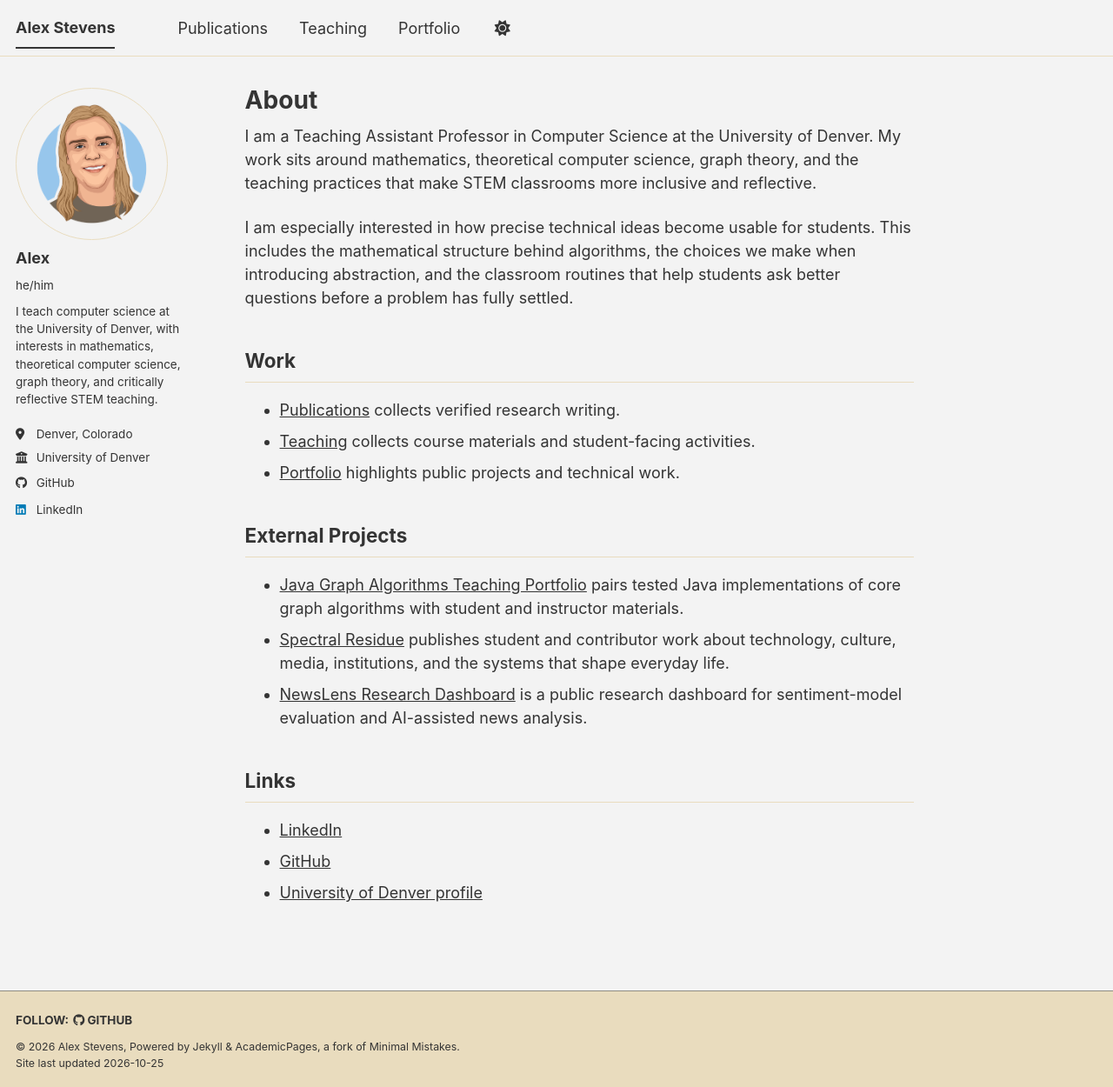
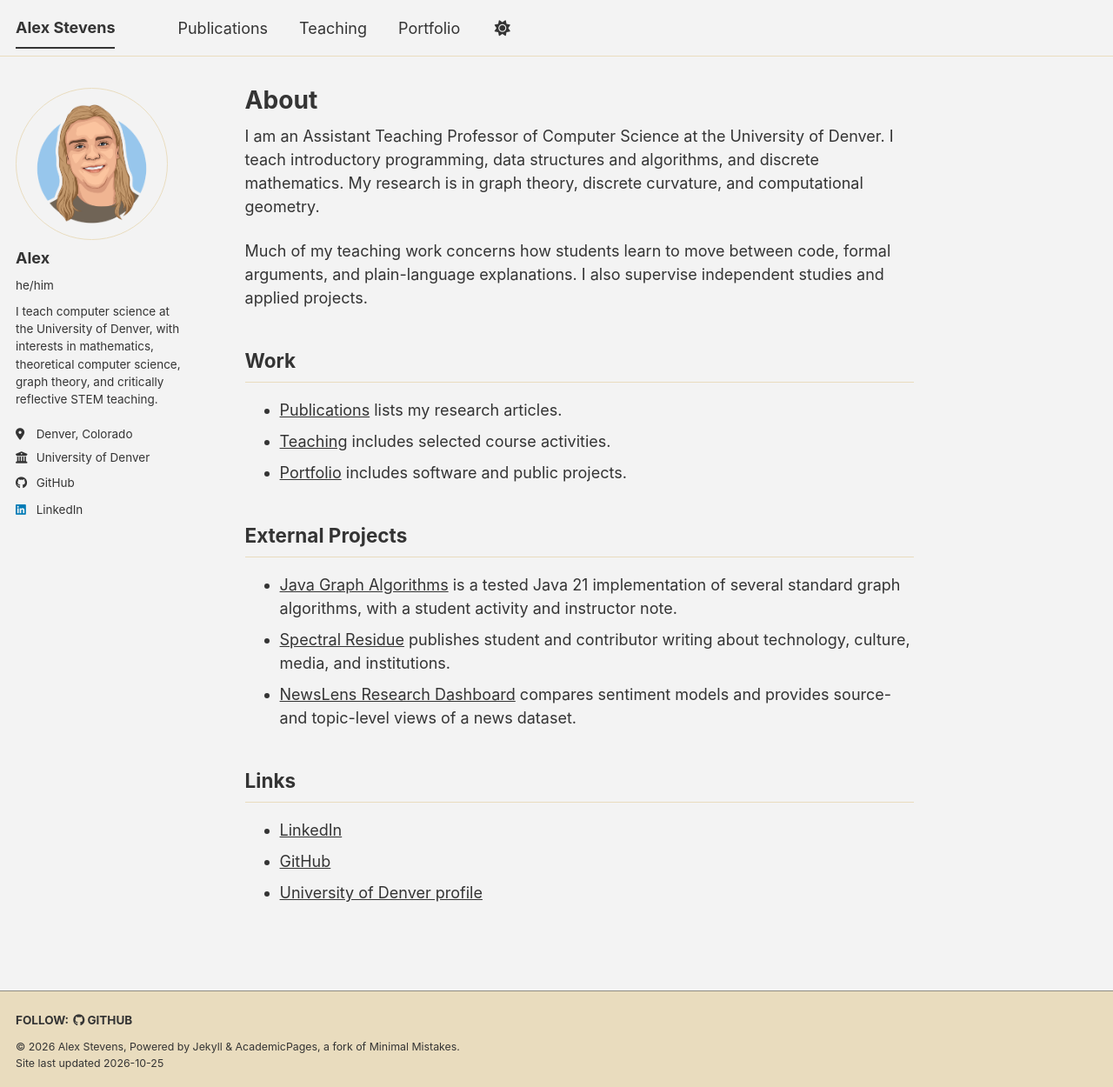
Before and after one commit to alexanderlewisstevens/alexanderlewisstevens.github.io, a Jekyll site: the page built from _pages/about.md, in a window 1280 px wide and 1250 px high. Shown: the whole window at 87% size. Built offline with Jekyll 4.4.1, drawn with Linux system fonts in a browser that asks for light colours; a script bundle is joined from its source files by our own code; library files that are not in the unit come from our copies.

Commit message:
Revise homepage biography

```diff
--- a/_pages/about.md
+++ b/_pages/about.md
@@ -11,9 +11,9 @@ redirect_from:
 Small biography. The label is intentionally a code comment, not visible site copy.
 {% endcomment %}
 
-I am a Teaching Assistant Professor in Computer Science at the University of Denver. My work sits around mathematics, theoretical computer science, graph theory, and the teaching practices that make STEM classrooms more inclusive and reflective.
+I am an Assistant Teaching Professor of Computer Science at the University of Denver. I teach introductory programming, data structures and algorithms, and discrete mathematics. My research is in graph theory, discrete curvature, and computational geometry.
 
-I am especially interested in how precise technical ideas become usable for students. This includes the mathematical structure behind algorithms, the choices we make when introducing abstraction, and the classroom routines that help students ask better questions before a problem has fully settled.
+Much of my teaching work concerns how students learn to move between code, formal arguments, and plain-language explanations. I also supervise independent studies and applied projects.
 
 {% comment %}
 Only visitor-facing content belongs on the homepage. Repository mechanics such as
@@ -22,15 +22,15 @@ the HTML drop folder remain documented in README.md and source comments.
 
 ## Work
 
-- [Publications](/publications/) collects verified research writing.
-- [Teaching](/teaching/) collects course materials and student-facing activities.
-- [Portfolio](/portfolio/) highlights public projects and technical work.
+- [Publications](/publications/) lists my research articles.
+- [Teaching](/teaching/) includes selected course activities.
+- [Portfolio](/portfolio/) includes software and public projects.
 
 ## External Projects
 
-- [Java Graph Algorithms Teaching Portfolio](https://github.com/alexanderlewisstevens/graph-algorithms-java) pairs tested Java implementations of core graph algorithms with student and instructor materials.
-- [Spectral Residue](https://spectralresidue.com/) publishes student and contributor work about technology, culture, media, institutions, and the systems that shape everyday life.
-- [NewsLens Research Dashboard](https://lab.spectralresidue.com/) is a public research dashboard for sentiment-model evaluation and AI-assisted news analysis.
+- [Java Graph Algorithms](https://github.com/alexanderlewisstevens/graph-algorithms-java) is a tested Java 21 implementation of several standard graph algorithms, with a student activity and instructor note.
+- [Spectral Residue](https://spectralresidue.com/) publishes student and contributor writing about technology, culture, media, and institutions.
+- [NewsLens Research Dashboard](https://lab.spectralresidue.com/) compares sentiment models and provides source- and topic-level views of a news dataset.
 
 ## Links
 
```
